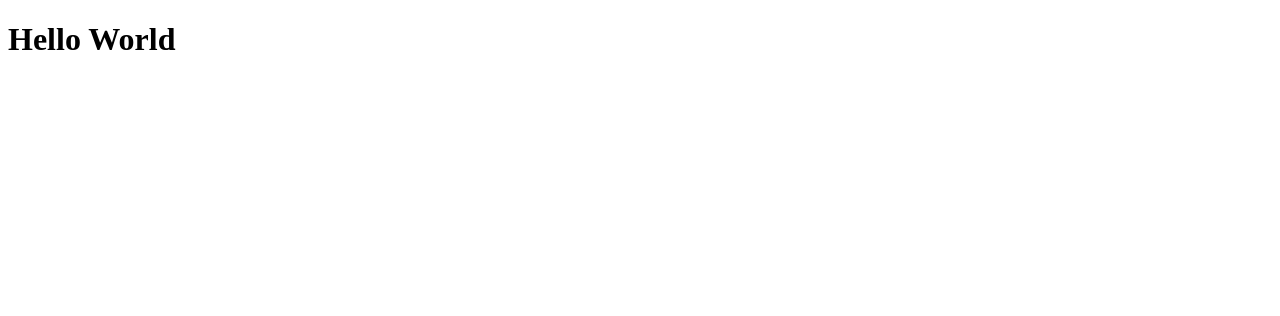
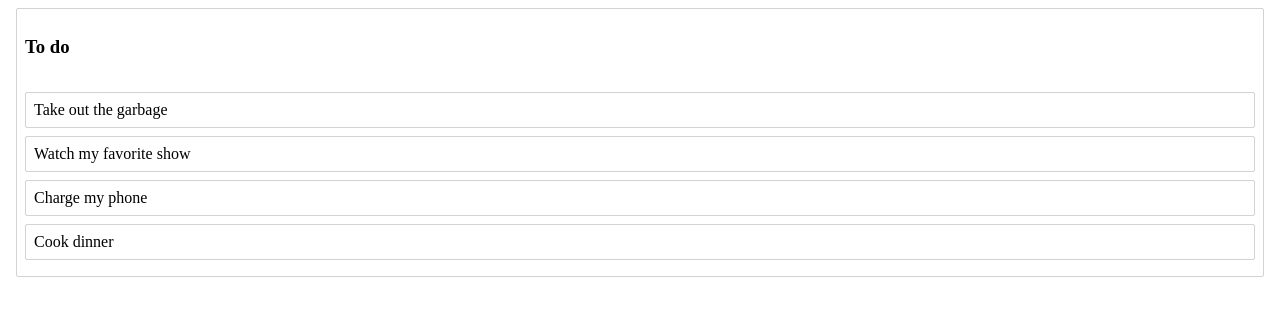
Before and after one commit to Rudy-Clark/react-beautiful-dnd-typescript, a React (Create React App) app: page / in a window 1280 px wide. Shown: the top 316 px of the page. Built offline with nearby package versions, Linux system fonts and the light colour scheme.

Commit message:
add task, column components & styles

```diff
--- a/src/App.tsx
+++ b/src/App.tsx
@@ -1,5 +1,20 @@
-import React from 'react';
+import React, { useState } from 'react';
 
-const App: React.FC = () => <h1>Hello World</h1>;
+import initialData, { InitialData, IColumn, ITask } from "./initial-data";
+import Column from './column';
+
+const App: React.FC = () => {
+  const [data, setData] = useState<InitialData>(initialData);
+
+  return (
+    <div>
+      {data.columnOrder.map(columnId => {
+        const column: IColumn = data.columns[columnId];
+        const tasks: ITask[] = column.taskIds.map(taskId => data.tasks[taskId]);
+        return <Column key={column.id} column={column} tasks={tasks} />
+      })}
+    </div>
+  );
+};
 
 export default App;
--- /dev/null
+++ b/src/column.tsx
@@ -0,0 +1,33 @@
+import React from 'react';
+import styled from 'styled-components';
+
+import Task from './task'
+import { IColumn, ITask } from "./initial-data";
+
+
+interface Props {
+  column: IColumn,
+  tasks: ITask[]
+}
+
+const Container = styled.div`
+  margin: 8px;
+  border: 1px solid lightgrey;
+  border-radius: 2px;
+`;
+const Title = styled.h3`
+  padding: 8px;
+`;
+const TaskList = styled.div`
+  padding: 8px;
+`;
+
+const Column: React.FC<Props> = ({ column, tasks }) => (
+  <Container>
+    <Title>{column.title}</Title>
+    <TaskList>{tasks.map(task => <Task key={task.id} task={task} />)}</TaskList>
+  </Container>
+);
+
+
+export default Column;
--- a/src/index.tsx
+++ b/src/index.tsx
@@ -1,5 +1,6 @@
 import React from 'react';
 import ReactDOM from 'react-dom';
+import '@atlaskit/css-reset';
 
 import App from './App';
 
--- a/src/initial-data.ts
+++ b/src/initial-data.ts
@@ -1,20 +1,22 @@
 // @ts-ignore
-interface Tasks {
-  [key: string]: {
-      id: string,
-      content: string,
-  },
+export interface ITask {
+  id: string,
+  content: string
 }
 
-interface Columns {
+export interface IColumn {
   id: string,
   title: string,
   taskIds: string[]
 }
 
 export interface InitialData  {
-  tasks: Tasks,
-  columns: Columns
+  tasks: {
+    [key: string]: ITask
+  },
+  columns: {
+    [key: string]: IColumn
+  },
   columnOrder: string[]
 }
 
@@ -26,9 +28,11 @@ const initialData: Readonly<InitialData> = {
     'task-4': { id: 'task-4', content: 'Cook dinner' },
   },
   columns: {
-    id: 'column-1',
-    title: 'To do',
-    taskIds: ['task-1', 'task-2', 'task-3', 'task-4'],
+    'column-1': {
+      id: 'column-1',
+      title: 'To do',
+      taskIds: ['task-1', 'task-2', 'task-3', 'task-4'],
+    },
   },
   columnOrder: ['column-1'],
 };
--- /dev/null
+++ b/src/task.tsx
@@ -0,0 +1,19 @@
+import React from 'react';
+import styled from 'styled-components';
+
+import { ITask } from "./initial-data";
+
+interface Props {
+  task: ITask
+}
+
+const Container = styled.div`
+  border: 1px solid lightgrey;
+  padding: 8px;
+  margin-bottom: 8px;
+  border-radius: 2px;
+`;
+
+const Task: React.FC<Props> = ({ task }) => <Container>{task.content}</Container>;
+
+export default Task;
```
